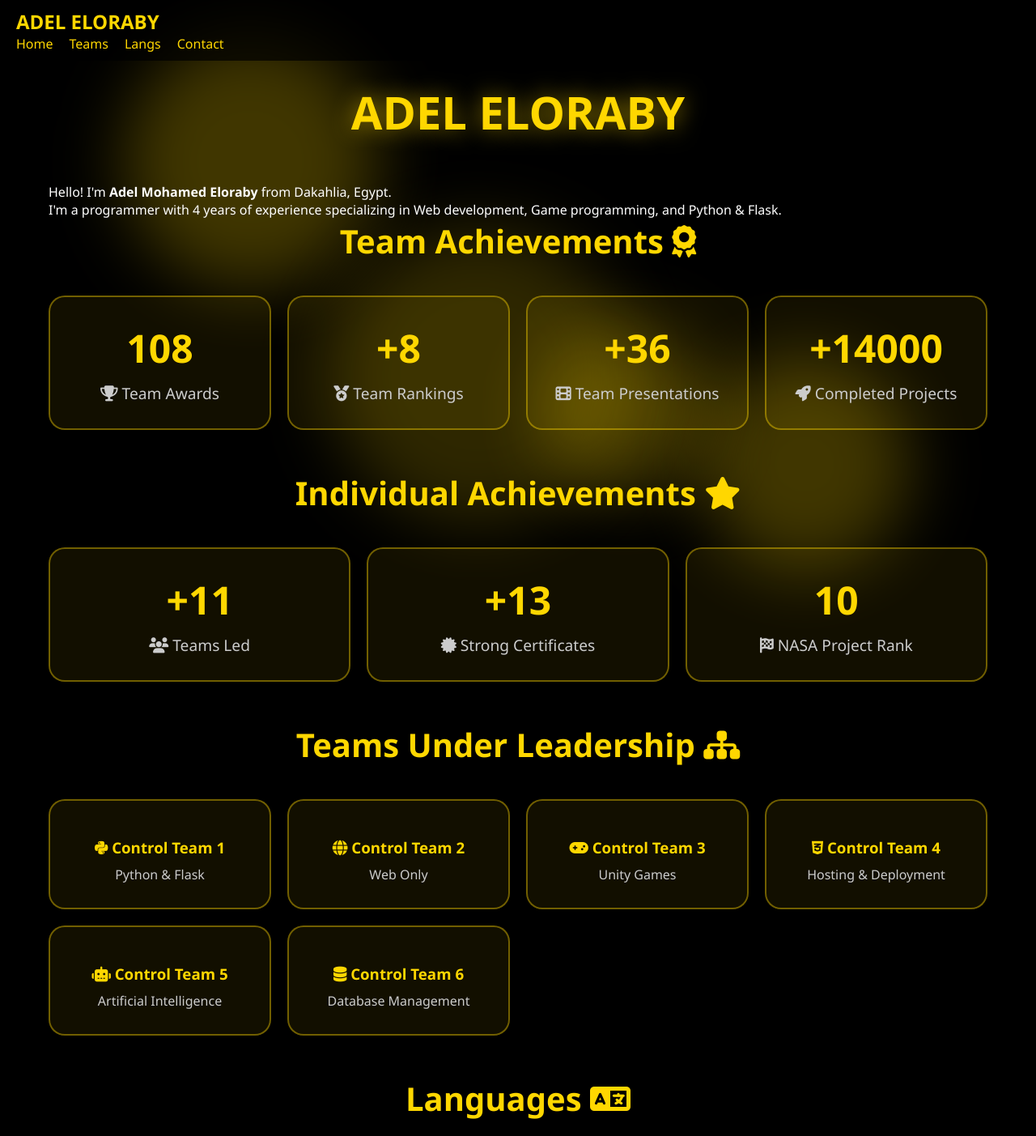
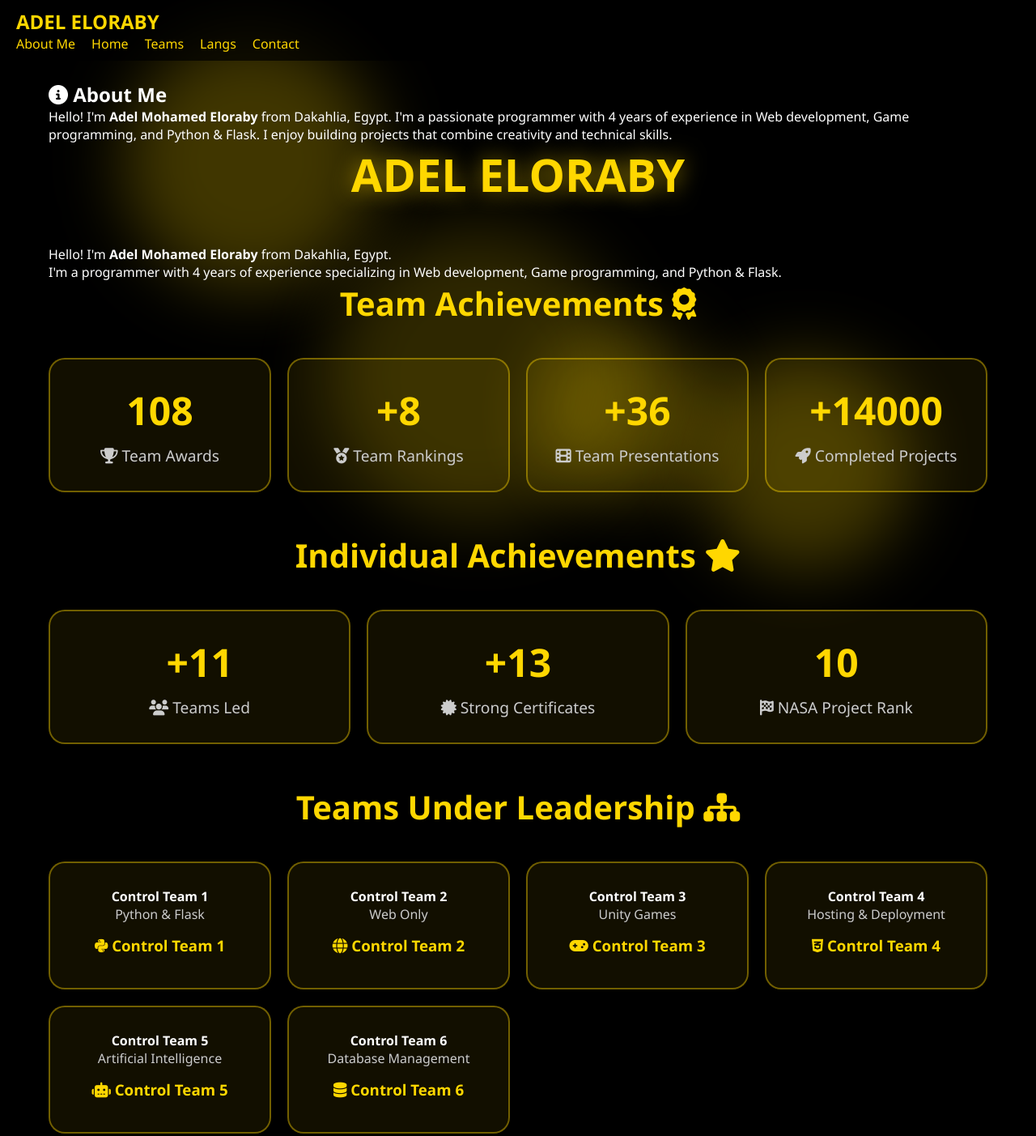
Before and after one commit to adeleloraby26-oss/adel-eloraby-, a plain HTML site: page index.html in a window 1280 px wide. Shown: the top 1403 px of the page at 81% size. Drawn offline with Linux system fonts and the light colour scheme.

Commit message:
Update index.html

```diff
--- a/index.html
+++ b/index.html
@@ -19,6 +19,7 @@
         <div class="nav-logo">ADEL ELORABY</div>
         <div class="nav-toggle" id="navToggle"><i class="fa-solid fa-bars"></i></div>
         <ul class="nav-menu" id="navMenu">
+            <li><a href="#about-section">About Me</a></li>
             <li><a href="#hero-section">Home</a></li>
             <li><a href="#teams-section">Teams</a></li>
             <li><a href="#langs-section">Langs</a></li>
@@ -36,6 +37,14 @@
 </div>
 
 <div class="container">
+
+<!-- About Me Section -->
+<section id="about-section">
+    <div class="about-card">
+        <h2><i class="fa-solid fa-info-circle"></i> About Me</h2>
+        <p>Hello! I'm <strong>Adel Mohamed Eloraby</strong> from Dakahlia, Egypt. I'm a passionate programmer with 4 years of experience in Web development, Game programming, and Python & Flask. I enjoy building projects that combine creativity and technical skills.</p>
+    </div>
+</section>
 
 <!-- Hero Section -->
 <section id="hero-section" class="hero-section">
@@ -85,28 +94,34 @@
 <h2 class="section-title">Teams Under Leadership <i class="fa-solid fa-sitemap"></i></h2>
 <div class="teams-container">
     <div class="team-card">
+        <h4>Control Team 1</h4>
+        <p>Python & Flask</p>
         <h3><i class="fa-brands fa-python"></i> Control Team 1</h3>
-        <p>Python & Flask</p>
     </div>
     <div class="team-card">
+        <h4>Control Team 2</h4>
+        <p>Web Only</p>
         <h3><i class="fa-solid fa-globe"></i> Control Team 2</h3>
-        <p>Web Only</p>
     </div>
     <div class="team-card">
+        <h4>Control Team 3</h4>
+        <p>Unity Games</p>
         <h3><i class="fa-solid fa-gamepad"></i> Control Team 3</h3>
-        <p>Unity Games</p>
     </div>
     <div class="team-card">
+        <h4>Control Team 4</h4>
+        <p>Hosting & Deployment</p>
         <h3><i class="fa-brands fa-css3-alt"></i> Control Team 4</h3>
-        <p>Hosting & Deployment</p>
     </div>
     <div class="team-card">
+        <h4>Control Team 5</h4>
+        <p>Artificial Intelligence</p>
         <h3><i class="fa-solid fa-robot"></i> Control Team 5</h3>
-        <p>Artificial Intelligence</p>
     </div>
     <div class="team-card">
+        <h4>Control Team 6</h4>
+        <p>Database Management</p>
         <h3><i class="fa-solid fa-database"></i> Control Team 6</h3>
-        <p>Database Management</p>
     </div>
 </div>
 </section>
@@ -227,4 +242,4 @@ navToggle.addEventListener('click', () => {
 </script>
 
 </body>
-</html>
+                </html>
```
